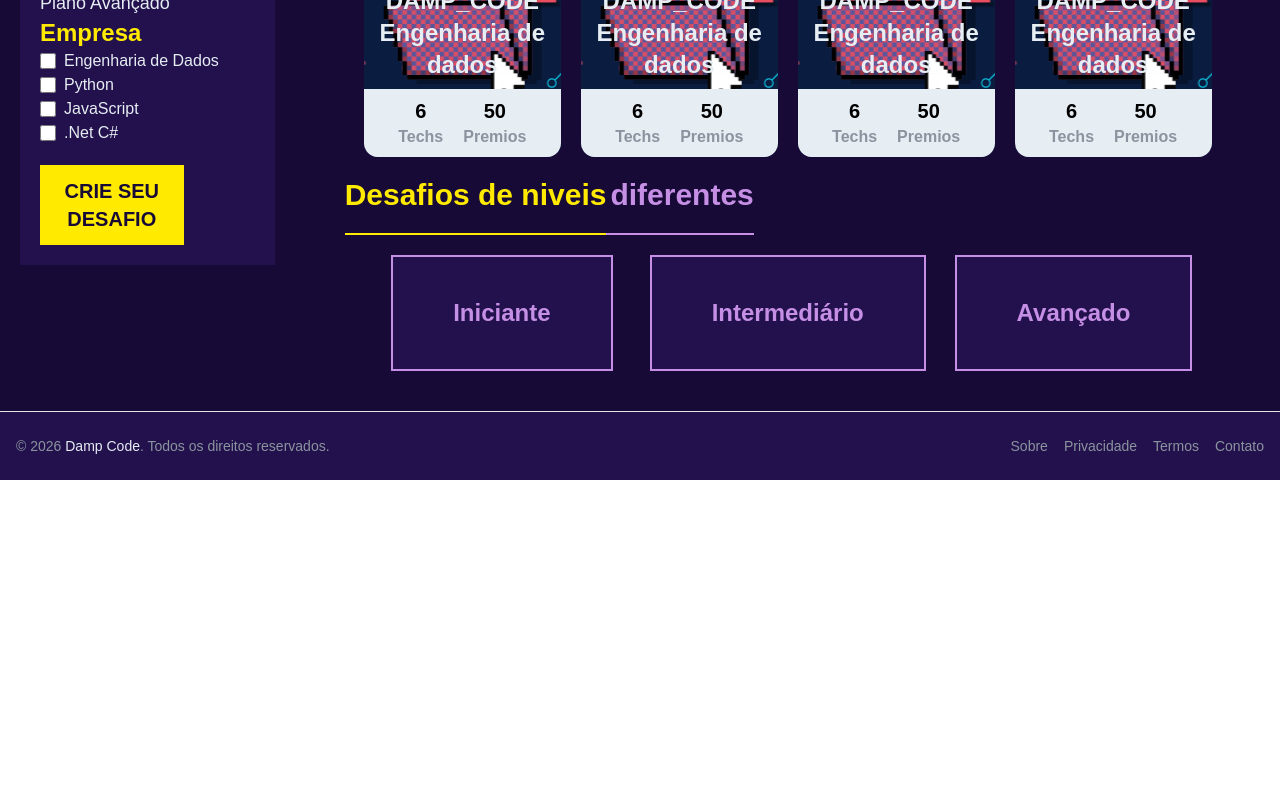
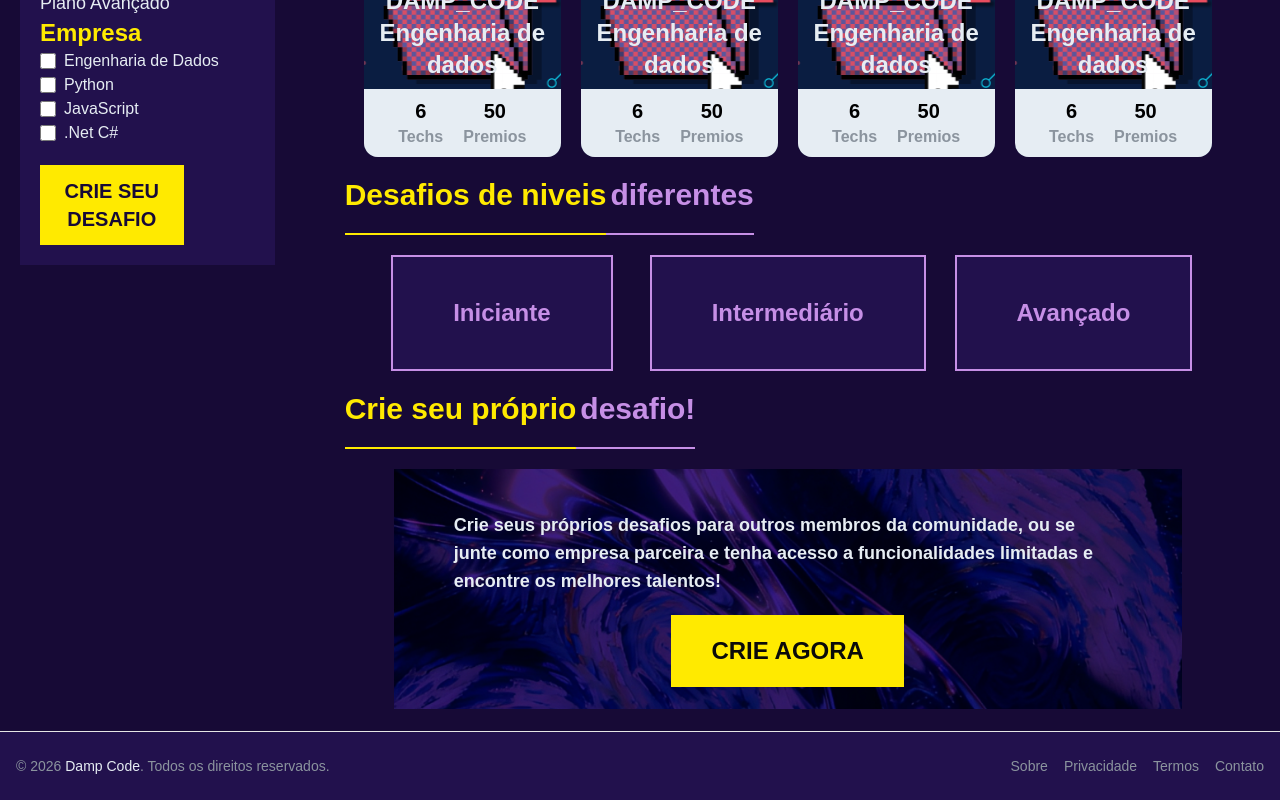
Before and after one commit to PietroDub/Damp-Code-Front, a React (Vite) app: page /explore in a window 1280 px wide. Shown: the part 388-1188 px from the top of the page. Before the commit the page ends 868 px from the top, so only its background shows below. Built offline with nearby package versions, Linux system fonts and the light colour scheme.

Commit message:
fim da parte estética de explore

```diff
--- /dev/null
+++ b/src/Componentes/Explorar/Criar_Desafio.jsx
@@ -0,0 +1,18 @@
+import React from 'react'
+import Titulo from '../Titulo'
+
+const Criar_Desafio = () => {
+  return (
+    <section className='w-full h-80 flex flex-col items-center'>
+        <div className='w-9/10'>
+             <Titulo texto1={"Crie seu próprio"} texto2={"desafio!"}/>
+        </div>
+        <div className='w-8/10 flex justify-center flex-col h-60 items-center bg-[url(/src/assets/fundo.png)] bg-no-repeat p-10 bg-cover bg-center '>
+            <p className='text-texto text-lg p-5 font-bold'>Crie seus próprios desafios para outros membros da comunidade, ou se junte como empresa parceira e tenha acesso a funcionalidades limitadas e encontre os melhores talentos!</p>
+            <button className='bg-amarelo py-5 px-10 text-2xl'><b>CRIE AGORA</b></button>
+        </div>
+    </section>
+  )
+}
+
+export default Criar_Desafio
--- a/src/Componentes/Explorar/SideBar.jsx
+++ b/src/Componentes/Explorar/SideBar.jsx
@@ -2,7 +2,7 @@ import React from 'react'
 
 const SideBar = () => {
   return (
-    <section className='hidden lg:flex flex-col w-3/12 bg-fundo-claro p-5 m-5 h-fit'>
+    <section className='hidden md:flex flex-col w-3/12 bg-fundo-claro p-5 m-5 h-fit'>
         <h1 className='text-2xl text-amarelo'><b>Hackatons</b></h1>
         <nav className='flex flex-col text-texto text-lg'>
             <a href="">Front-End</a>
--- a/src/Componentes/Home/banner.jsx
+++ b/src/Componentes/Home/banner.jsx
@@ -3,7 +3,22 @@ import Banner_home from './banner_home'
 
 const Banner = () => {
   return (
-    <Banner_home texto1={"Onde desafios reais viram conquistas reais"} texto2={"Participe de hackathons criados por empresas, comunidades e especialistas, com rankings, recompensas e reconhecimento profissional. Na DAMP code, você não só aprende — você resolve problemas reais, compete e interage com outros devs e constrói um portfólio que importa."}/>
+    <div className='h-auto w-full'>
+      <div className='w-full flex md:hidden'><Banner_home texto1={"Onde desafios reais viram conquistas reais"} texto2={"Participe de hackathons criados por empresas, comunidades e especialistas, com rankings, recompensas e reconhecimento profissional. Na DAMP code, você não só aprende — você resolve problemas reais, compete e interage com outros devs e constrói um portfólio que importa."}/></div>
+      <div className='hidden md:flex w-full bg-fundo-claro bg-[url(/src/assets/banner.svg)] bg-no-repeat p-10 bg-cover bg-center h-auto items-center justify-center'>
+            <div className='md:w-3/5 h-full flex flex-col md:items-start justify-center text-lg lg:text-xl'>
+            <img className='w-2/4 md:w-2/4 xl:w-1/4' src="/src/assets/DAMPCode.svg" alt="" />
+            <h2 className='text-primaria text-2xl'><b>Onde desafios reais viram conquistas reais</b></h2>
+            <p className='text-texto'>Participe de hackathons criados por empresas, comunidades e especialistas, com rankings, recompensas e reconhecimento profissional. Na DAMP code, você não só aprende — você resolve problemas reais, compete e interage com outros devs e constrói um portfólio que importa.</p>
+        </div>
+        <div className='1/3 h-1/2 flex items-center justify-center'>
+            <a className='bg-amarelo text-fundo text-lg font-bold py-3 px-5 rounded-full'
+            href="">
+                NÃO PERCA OPORTUNIDADES
+            </a>
+        </div>
+      </div>
+    </div>
   )
 }
 
--- a/src/Componentes/Home/banner_home.jsx
+++ b/src/Componentes/Home/banner_home.jsx
@@ -2,13 +2,13 @@ import React from 'react'
 
 const Banner_home = ({texto1, texto2 }) => {
   return (
-    <section className='w-full md:flex items-end justify-center h-auto xl:h-1/4 gap-y-5 md:gap-x-5 py-4'>
-        <div className='md:w-3/5 h-full flex flex-col items-center md:items-start justify-center text-lg lg:text-xl'>
+    <section className='w-full md:flex items-end justify-center h-full xl:h-1/4 gap-y-5 md:gap-x-5 py-4'>
+        <div className='md:w-3/5 h-full flex flex-col items-center md:items-start justify-center text-lg lg:text-xl px-5'>
             <img className='w-2/4 md:w-2/4 xl:w-1/4' src="/src/assets/DAMPCode.svg" alt="" />
             <h2 className='text-primaria text-2xl'><b>{texto1}</b></h2>
             <p className='text-texto'>{texto2}</p>
         </div>
-        <div className='1/3 h-1/2 flex items-center justify-center'>
+        <div className='1/3 h-1/2 flex items-center justify-center py-5'>
             <a className='bg-amarelo text-fundo text-lg font-bold py-3 px-5 rounded-full'
             href="">
                 NÃO PERCA OPORTUNIDADES
--- a/src/Pages/Explore.jsx
+++ b/src/Pages/Explore.jsx
@@ -4,6 +4,7 @@ import Search from '@/Componentes/Explorar/Search'
 import SideBar from '@/Componentes/Explorar/SideBar'
 import Footer from '@/Componentes/Footer'
 import Header from '@/Componentes/Header'
+import Criar_Desafio from '@/Componentes/Explorar/Criar_Desafio'
 import React from 'react'
 
 const Explore = () => {
@@ -16,6 +17,7 @@ const Explore = () => {
             <Search />
             <Melhores />
             <Niveis />
+            <Criar_Desafio />
           </div>
         </div>
         <Footer />
```
Also changed, not shown: src/assets/fundo.png (added), 1 other file (tests, documents, lock files or other folders).
